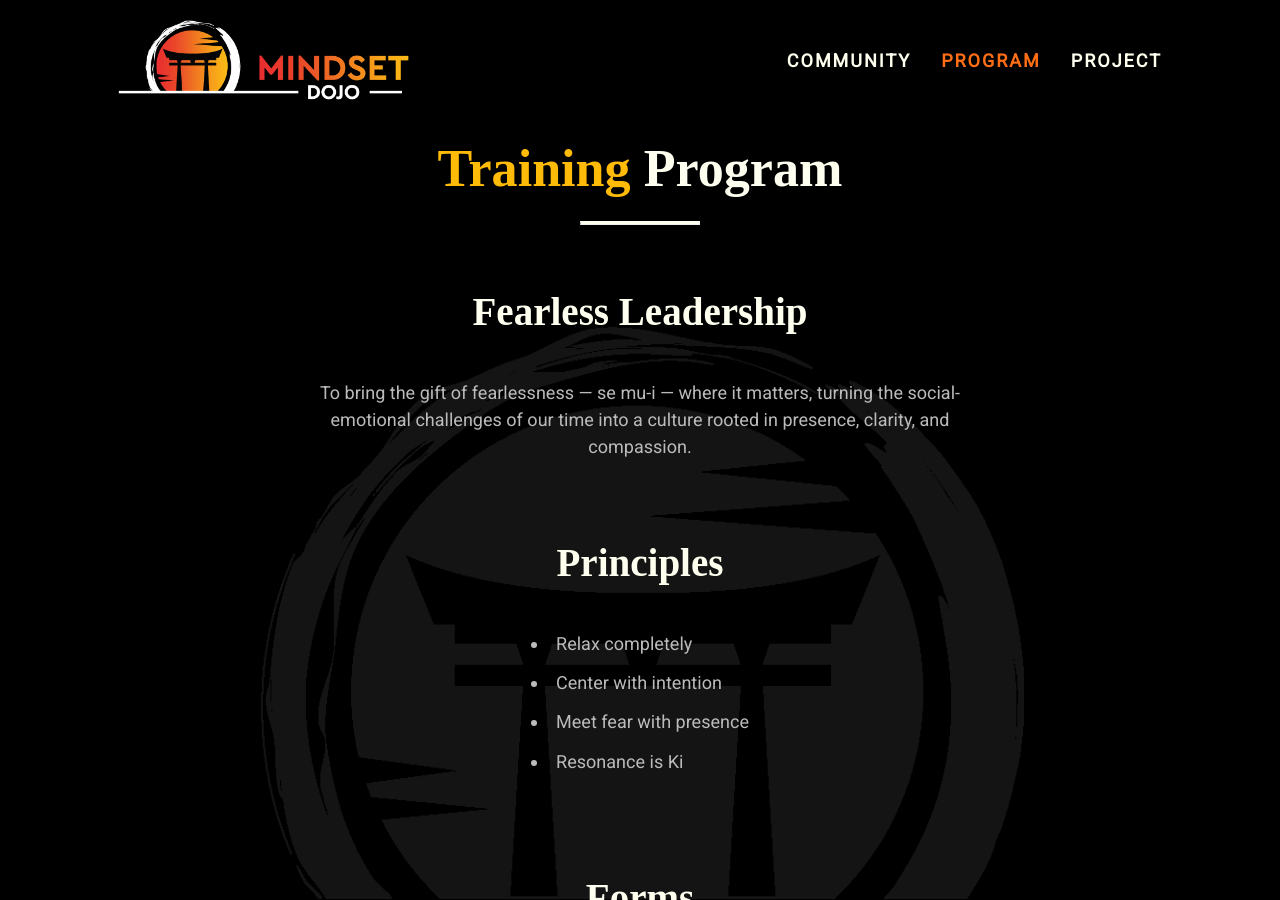
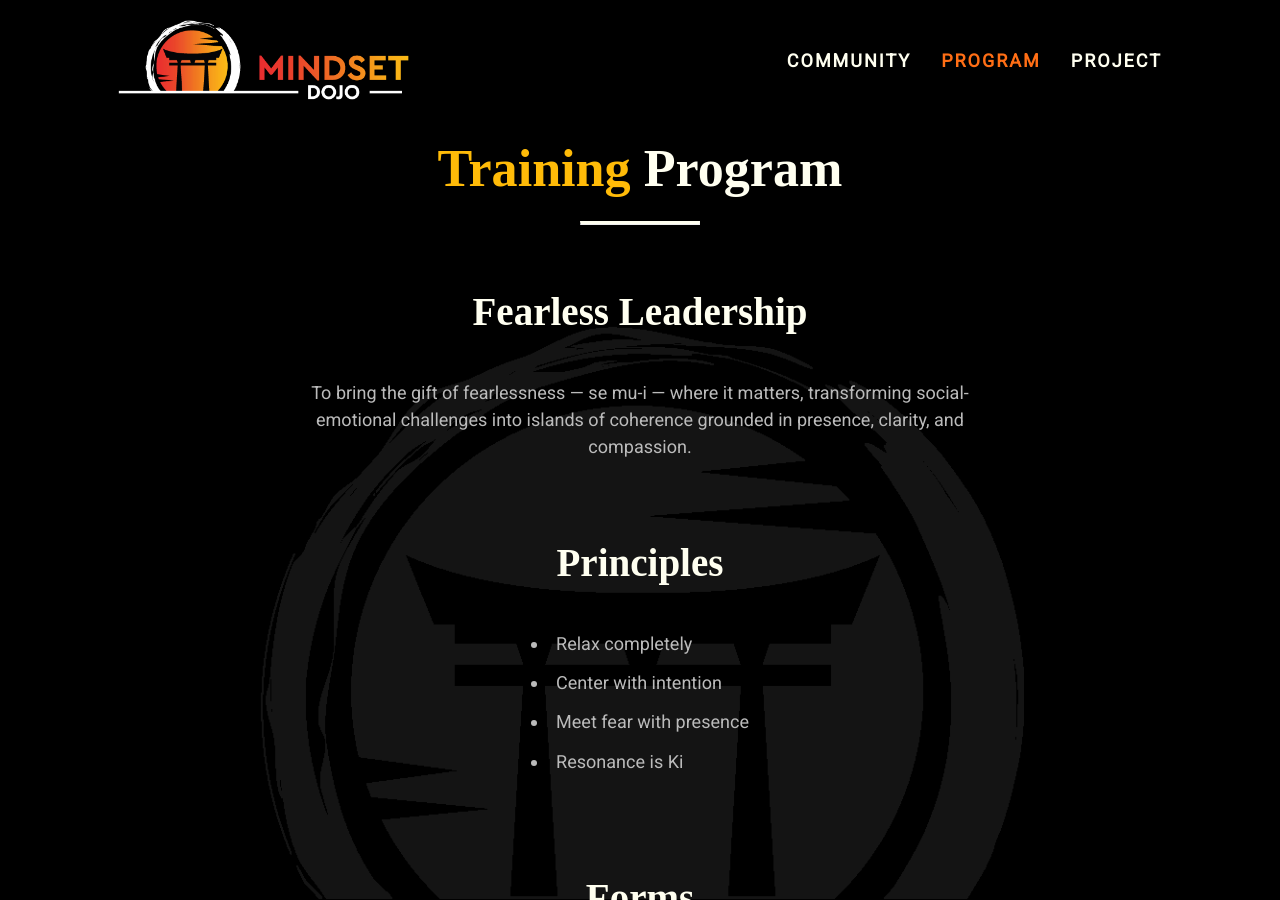
Before and after one commit to mindset-dojo/mindset-dojo.github.io, a Jekyll site: the page built from program.md, in a window 1280 px wide and 900 px high. Built offline with Jekyll 4.4.1, drawn with Linux system fonts in a browser that asks for light colours; some web fonts are replaced.

Commit message:
feat: Mission Coherence

```diff
--- a/_data/program.yaml
+++ b/_data/program.yaml
@@ -2,8 +2,8 @@
 rally: Fearless Leadership
 mission: >-
           To bring the gift of fearlessness — se mu-i — where it matters,
-          turning the social-emotional challenges of our time into
-          a culture rooted in presence, clarity, and compassion.
+          transforming social-emotional challenges into islands of coherence
+          grounded in presence, clarity, and compassion.
 principles:
   - label: Relax completely
   - label: Center with intention
```
